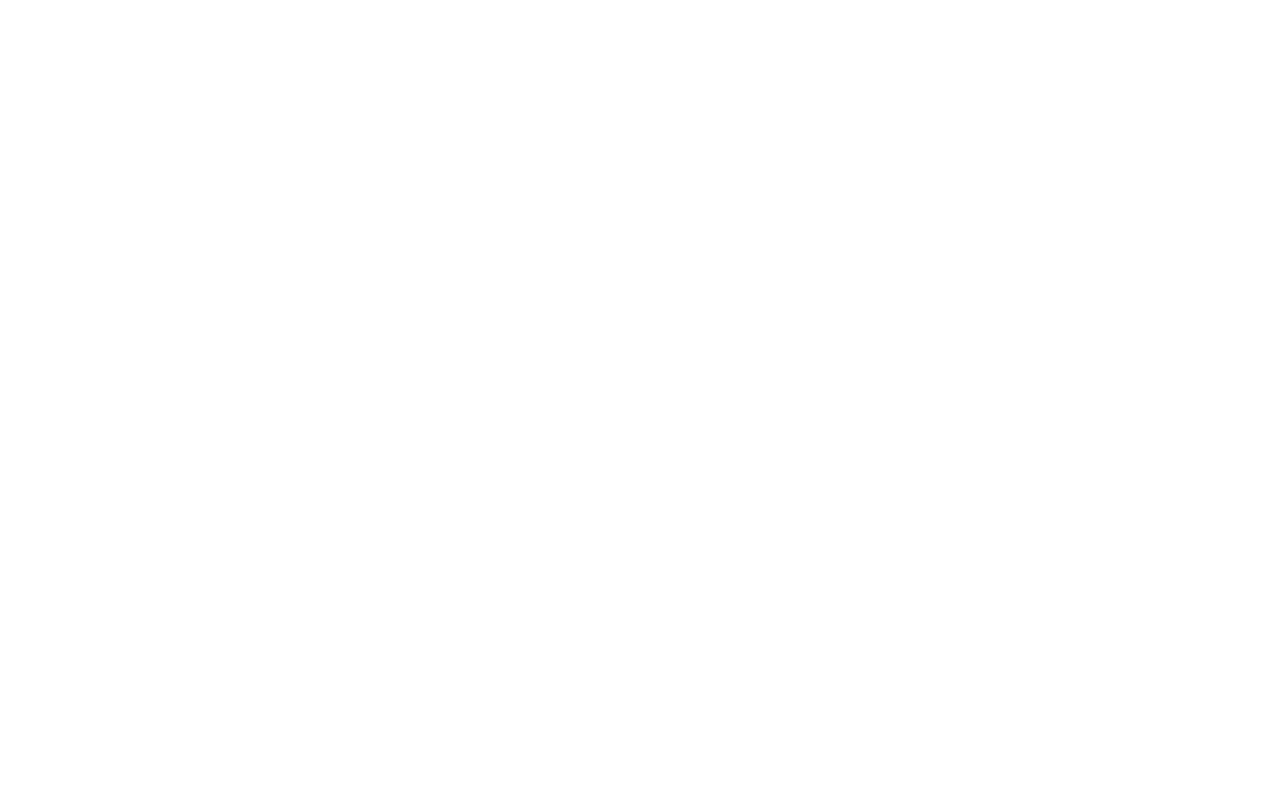
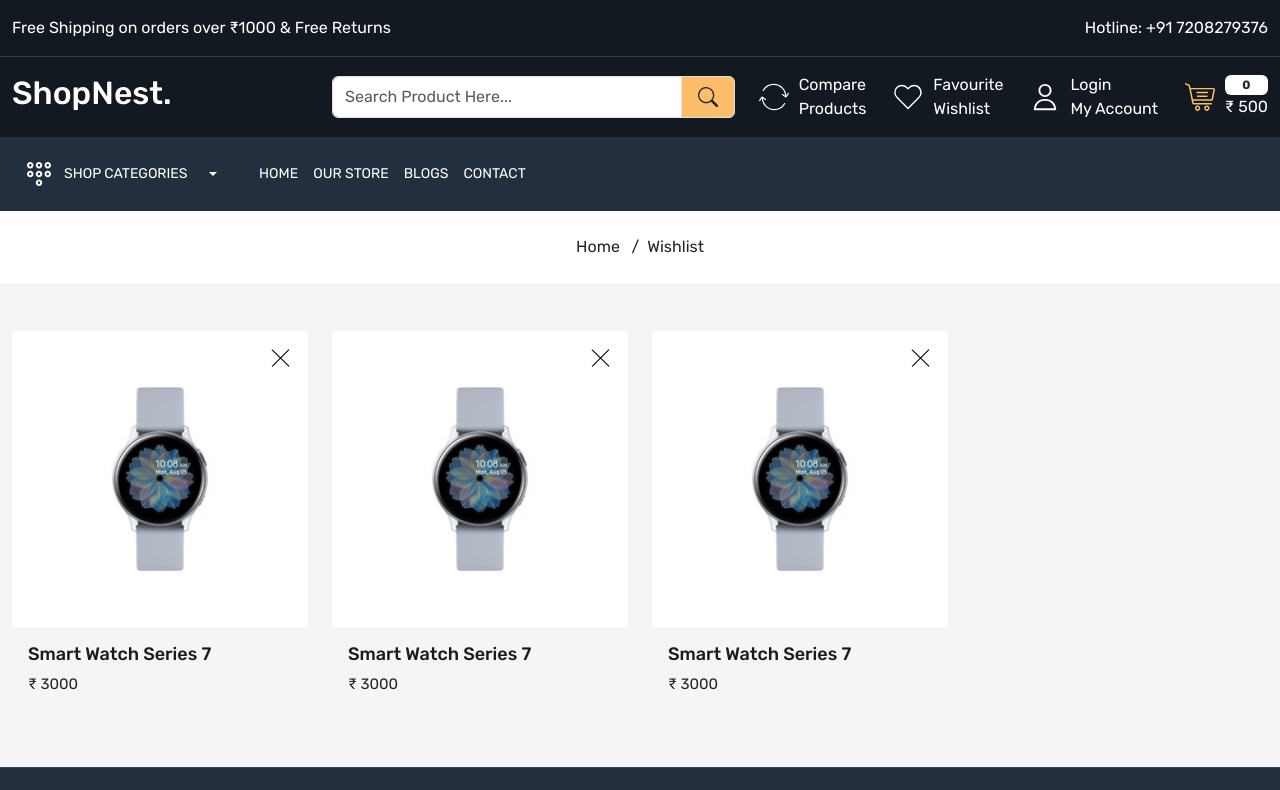
Before and after one commit to FaizanCod/ShopNest, a React (Create React App) app: page /wishlist in a window 1280 px wide. Before the commit this address had no page. Shown: the top 790 px of the page. Built offline with nearby package versions, Linux system fonts and the light colour scheme.

Commit message:
wishlist part

```diff
--- a/src/App.css
+++ b/src/App.css
@@ -602,7 +602,8 @@
   border-radius: 10px;
 }
 
-.compare-product-card .cross {
+.compare-product-card .cross,
+.wishlist-card .cross {
   top: 15px;
   right: 15px;
   cursor: pointer;
@@ -610,14 +611,16 @@
   padding: 3px;
 }
 
-.compare-product-details h5.title {
+.compare-product-details h5.title,
+.wishlist-card h5.title {
   font-size: 18px;
   line-height: 22px;
   font-weight: 500;
   color: var(--color-1c1b1b);
 }
 
-.compare-product-details h6.price {
+.compare-product-details h6.price,
+.wishlist-card h6.price {
   font-size: 15px;
   line-height: 22px;
   font-weight: 400;
--- a/src/App.js
+++ b/src/App.js
@@ -8,6 +8,7 @@
 import Store from "./pages/Store";
 import Blog from "./pages/Blog";
 import Compare from "./pages/Compare";
+import Wishlist from "./pages/Wishlist";
 
 function App() {
 	return (
@@ -22,6 +23,7 @@
 						<Route path="store" element={<Store />} />
 						<Route path="blogs" element={<Blog />} />
 						<Route path="compare-products" element={<Compare />} />
+						<Route path="wishlist" element={<Wishlist />} />
 					</Route>
 				</Routes>
 			</BrowserRouter>
--- a/src/pages/Compare.js
+++ b/src/pages/Compare.js
@@ -19,7 +19,7 @@
 									alt="close"
 								/>
 								<div className="product-card-image">
-									<img src="images/watch.jpg" alt="watch" />
+									<img src="images/watch.jpg" className="img-fluid w-100" alt="watch" />
 								</div>
 								<div className="compare-product-details">
 									<h5 className="title">Smart Watch Series 7</h5>
@@ -63,7 +63,7 @@
 									alt="close"
 								/>
 								<div className="product-card-image">
-									<img src="images/watch.jpg" alt="watch" />
+									<img src="images/watch.jpg" className="img-fluid w-100" alt="watch" />
 								</div>
 								<div className="compare-product-details">
 									<h5 className="title">Smart Watch Series 7</h5>
@@ -107,7 +107,7 @@
 									alt="close"
 								/>
 								<div className="product-card-image">
-									<img src="images/watch.jpg" alt="watch" />
+									<img src="images/watch.jpg" className="img-fluid w-100" alt="watch" />
 								</div>
 								<div className="compare-product-details">
 									<h5 className="title">Smart Watch Series 7</h5>
@@ -151,7 +151,7 @@
 									alt="close"
 								/>
 								<div className="product-card-image">
-									<img src="images/watch.jpg" alt="watch" />
+									<img src="images/watch.jpg" className="img-fluid w-100" alt="watch" />
 								</div>
 								<div className="compare-product-details">
 									<h5 className="title">Smart Watch Series 7</h5>
--- /dev/null
+++ b/src/pages/Wishlist.js
@@ -0,0 +1,80 @@
+import React from "react";
+import Meta from "../components/Meta";
+import BreadCrumb from "../components/BreadCrumb";
+
+const Wishlist = () => {
+	return (
+		<>
+			<Meta title="Wishlist" />
+			<BreadCrumb title="Wishlist" />
+			<div className="wishlist-wrapper home-wrapper-2 py-5">
+				<div className="container-xxl">
+					<div className="row">
+						<div className="col-3">
+							<div className="wishlist-card position-relative">
+								<img
+									src="images/cross.svg"
+									className="position-absolute cross"
+									alt="close"
+								/>
+								<div className="wishlist-card-image">
+									<img
+										src="images/watch.jpg"
+										className="img-fluid w-100"
+										alt="watch"
+									/>
+								</div>
+								<div className="py-3 px-3">
+									<h5 className="title">Smart Watch Series 7</h5>
+									<h6 className="price">₹ 3000</h6>
+								</div>
+							</div>
+						</div>
+						<div className="col-3">
+							<div className="wishlist-card position-relative">
+								<img
+									src="images/cross.svg"
+									className="position-absolute cross"
+									alt="close"
+								/>
+								<div className="wishlist-card-image">
+									<img
+										src="images/watch.jpg"
+										className="img-fluid w-100"
+										alt="watch"
+									/>
+								</div>
+								<div className="py-3 px-3">
+									<h5 className="title">Smart Watch Series 7</h5>
+									<h6 className="price">₹ 3000</h6>
+								</div>
+							</div>
+						</div>
+						<div className="col-3">
+							<div className="wishlist-card position-relative">
+								<img
+									src="images/cross.svg"
+									className="position-absolute cross"
+									alt="close"
+								/>
+								<div className="wishlist-card-image">
+									<img
+										src="images/watch.jpg"
+										className="img-fluid w-100"
+										alt="watch"
+									/>
+								</div>
+								<div className="py-3 px-3">
+									<h5 className="title">Smart Watch Series 7</h5>
+									<h6 className="price">₹ 3000</h6>
+								</div>
+							</div>
+						</div>
+					</div>
+				</div>
+			</div>
+		</>
+	);
+};
+
+export default Wishlist;
```
